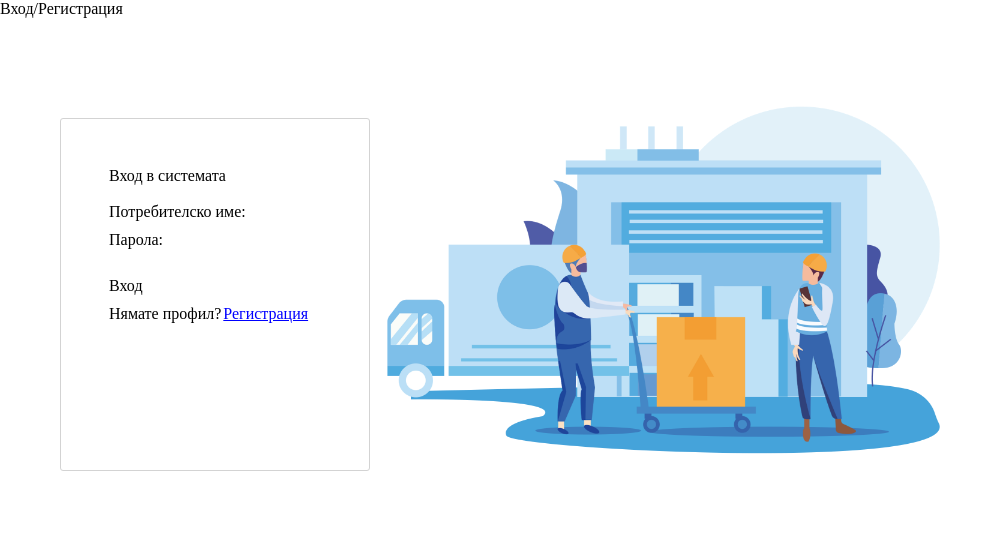
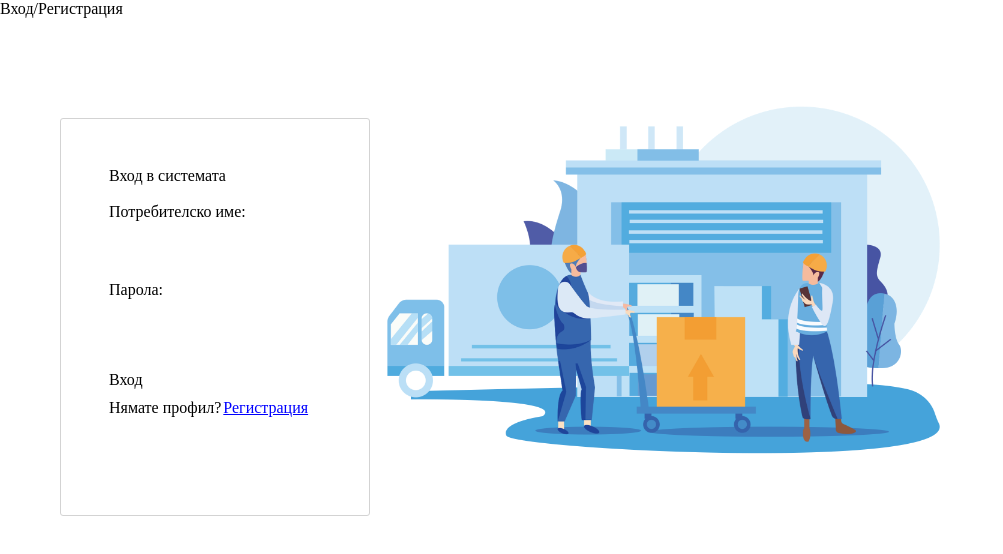
Before and after one commit to mrtngv/LC-UI, a React (Create React App) app: page /#/login in a window 1280 px wide. Shown: the top 554 px of the page, without its empty margins (0-1003 px from the left). Built offline with nearby package versions, Linux system fonts and the light colour scheme.

Commit message:
login and registration form small changes

```diff
--- a/src/Login.css
+++ b/src/Login.css
@@ -7,15 +7,7 @@
 .submit-btn {
     width: 13rem;
     margin-bottom: 10px;
-}
-
-.login-input,
-.login-label,
-.register-input,
-.register-label,
-.profile-label,
-.profile-input {
-    margin-bottom: 5px;
+    margin-top: 12px;
 }
 
 .inner-container {
@@ -53,11 +45,13 @@
 
 .register form {
     padding-right: 35px;
-    height: 355px;
+    min-height: 355px;
+    max-height: 450px;
 }
 
 .login form {
-    height: 255px;
+    min-height: 255px;
+    max-height: 300px;
 }
 
 .inner-container span.error {
@@ -101,6 +95,10 @@
 #response-msg.error {
     font-size: 15px;
     background-color: #ff0000cc;
+}
+
+.login-form-element, .register-form-element {
+    min-height: 78px;
 }
 
 @media only screen and (max-width: 767px) {
--- a/src/Login.js
+++ b/src/Login.js
@@ -153,14 +153,18 @@ class Login extends React.Component {
                     <form onKeyPress={this.handleKeypress}>
                         {responseMessage()}
                         <ui5-title level="H2">Вход в системата</ui5-title><br />
+                        <div class="login-form-element">
                             <ui5-label class="login-label" for="usernameInput" required>Потребителско име:</ui5-label>
                             <ui5-input class={"login-input" + (formErrors.username ? ' error' : '')} id="usernameInput" name="username" placeholder="" onBlur={(e) => {
                                 this.validateInput(e);}} onKeyPress={this.handleKeypress} required></ui5-input>
                             {formErrors.username ? <span className="error">{formErrors.username}</span> : null}
+                        </div>
+                        <div class="login-form-element">
                             <ui5-label class="login-label" for="passwordInput" required>Парола:</ui5-label>
                             <ui5-input class={"login-input" + (formErrors.password ? ' error' : '')} id="passwordInput" value={this.state.password} type="Password" name="password" placeholder="" onBlur={(e) => {
                                 this.validateInput(e);}} onKeyPress={this.handleKeypress} required></ui5-input>
                             {formErrors.password ? <span className="error">{formErrors.password}</span> : null} <br />
+                        </div>
                         <ui5-button class="submit-btn" onClick={this.handleSubmit} type="submit">Вход</ui5-button>
                         <span>
                             <ui5-label>Нямате профил?</ui5-label>
--- a/src/Register.js
+++ b/src/Register.js
@@ -158,18 +158,26 @@ class Register extends React.Component {
                     <form onKeyPress={this.handleKeypress}>
                         {responseMessage()}
                         <ui5-title level="H2">Създаване на профил</ui5-title><br/>
+                        <div class="register-form-element">
                             <ui5-label class="register-label" for="usernameInput" required>Потребителско име:</ui5-label>
                             <ui5-input class={"register-input" + (formErrors.username ? ' error' : '')} id="usernameInput" name="username" placeholder="" onKeyPress={this.handleKeypress} onBlur={(e) => {
                                 this.validateInput(e);}} value={this.state.username} required></ui5-input> {formErrors.username ? <span className="error">{formErrors.username}</span> : null}
+                        </div>
+                        <div class="register-form-element">
                             <ui5-label class="register-label" for="emailInput" required>Имейл адрес:</ui5-label>
                             <ui5-input class={"register-input" + (formErrors.email ? ' error' : '')} id="emailInput" name="email" placeholder="" onKeyPress={this.handleKeypress} onBlur={(e) => {
                                 this.validateInput(e);}}value={this.state.email} required></ui5-input> {formErrors.email ? <span className="error">{formErrors.email}</span> : null}
+                        </div>
+                        <div class="register-form-element">
                             <ui5-label class="register-label" for="passwordInput" required>Парола:</ui5-label>
                             <ui5-input class={"register-input" + (formErrors.password ? ' error' : '')} id="passwordInput" type="Password" name="password" onBlur={(e) => {
                                 this.validateInput(e);}} value={this.state.password} placeholder="" onKeyPress={this.handleKeypress} required></ui5-input>{formErrors.password ? <span className="error">{formErrors.password}</span> : null}
+                        </div>
+                        <div class="register-form-element">
                             <ui5-label class="register-label" for="passwordInput" required>Потвърди парола:</ui5-label>
                             <ui5-input class={"register-input" + (formErrors.confirmPassword ? ' error' : '')} id="confirmPasswordInput" type="Password" name="confirmPassword" onBlur={(e) => {
                                 this.validateInput(e);}} value={this.state.confirmPassword} placeholder="" onKeyPress={this.handleKeypress} required></ui5-input>{formErrors.confirmPassword ? <span className="error">{formErrors.confirmPassword}</span> : null}<br/>
+                        </div>
                         <ui5-button class="submit-btn" id="register-submit-btn" type="submit" onClick={this.onRegister}>Регистрация</ui5-button>
                     </form>
                     <div className="image-container">
```
Lines whose indentation alone changed are shown as unchanged.
